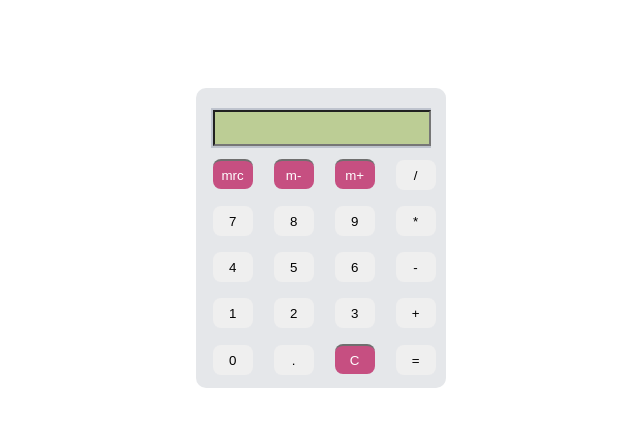
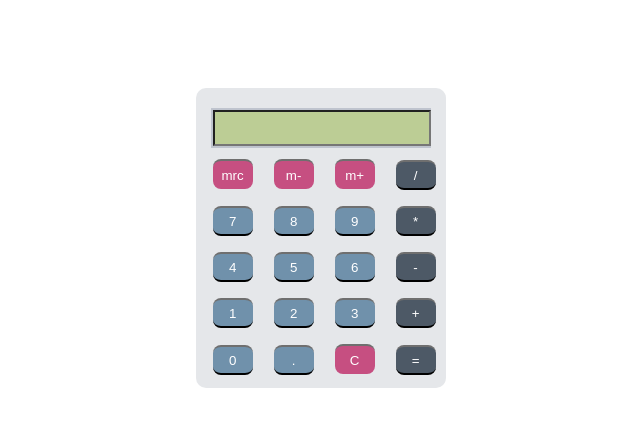
Before and after one commit to Emelay/Calculator, a plain HTML site: page index.html in a window 1280 px wide. Shown: the whole page, without its empty margins (318-958 px from the left). Drawn offline with Linux system fonts and the light colour scheme.

Commit message:
Finished CSS

```diff
--- a/calculator.css
+++ b/calculator.css
@@ -53,5 +53,31 @@
 	background-color: #C64F81;
 	border-bottom: back 2px solid;
 	border-top: 2px #6f6f6f solid;
+}
 
+.button.operator {
+	color: white;
+	background-color: #4d5966;
+	border-bottom: black 2px solid;
+	border-top: 2px #6f6f6f solid;
 }
+.button.number {
+	color: white;
+	background-color: #7091ab;
+	border-bottom: black 2px solid;
+	border-top: 2px #6f6f6f solid;
+}
+
+/* Simulate Button Press */
+.function:active {
+	border-top: black 2px solid;
+	border-bottom: 2px #6f6f6f solid;
+}
+.operator:active {
+	border-top: black 2px solid;
+	border-bottom: 2px #303030 solid;
+}
+.number:active {
+	border-top: black 2px solid;
+	border-bottom: 2px #6f6f6f solid;
+}
```
